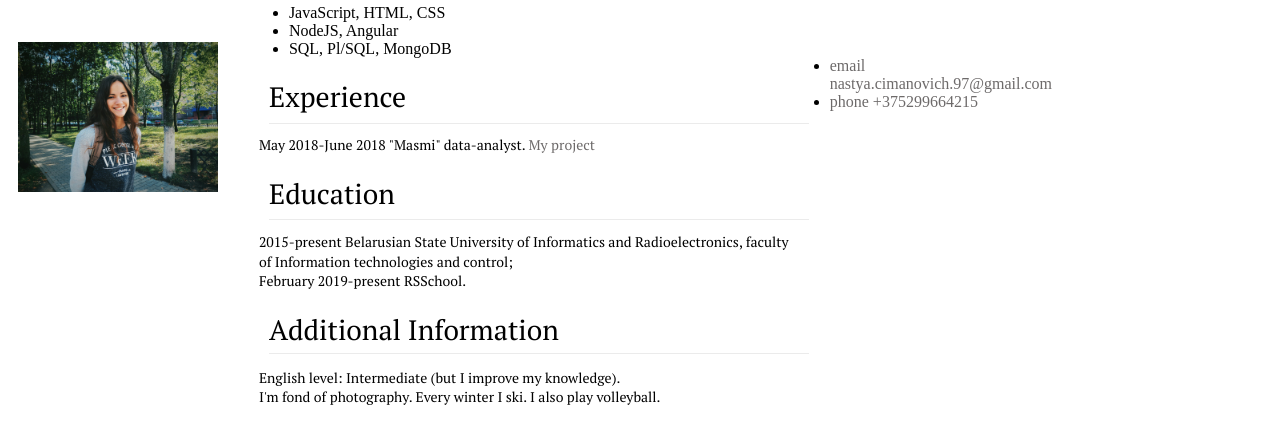
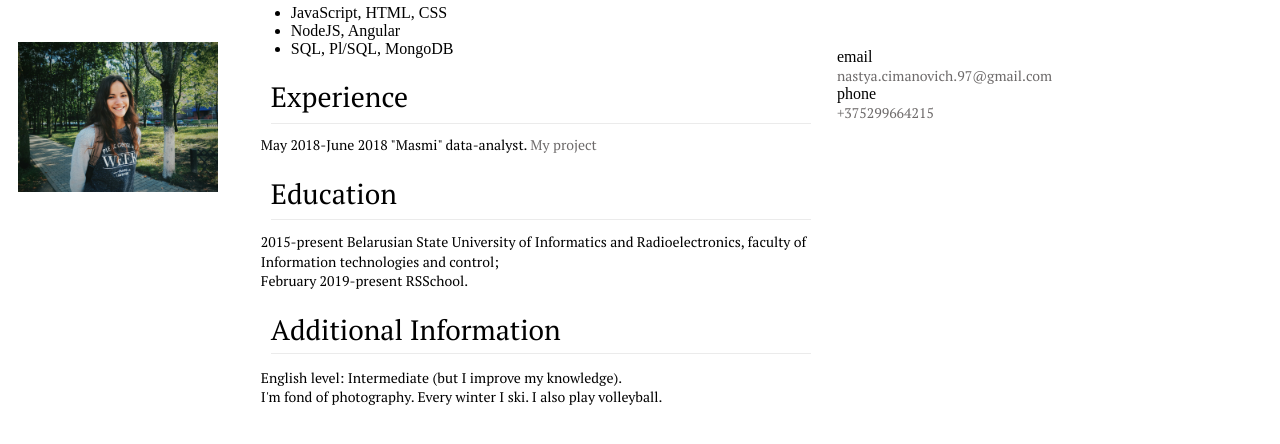
Before and after one commit to NastyaTsimanovich97/rsschool-2019Q1-cv, a plain HTML site: page index.html in a window 1280 px wide. Shown: the part 246-690 px from the top of the page. Drawn offline with Linux system fonts and the light colour scheme.

Commit message:
Fix:contact information

```diff
--- a/index.html
+++ b/index.html
@@ -64,8 +64,8 @@
     </main>
     <footer>
         <ul class="contact" id="contact">
-            <li><a href="">email nastya.cimanovich.97@gmail.com</a></li>
-            <li><a href="">phone +375299664215</a></li>
+            <li>email<a href="mailto:nastya.cimanovich.97@gmail.com"> nastya.cimanovich.97@gmail.com</a></li>
+            <li>phone<br><a href="phone:+375299664215"> +375299664215</a></li>
         </ul>
     </footer>
 </body>
--- a/style.css
+++ b/style.css
@@ -12,6 +12,8 @@ body{
 }
 
 a{
+    font-family: 'PT Serif', 'Times New Roman', serif;
+    font-size: 14px;
     text-decoration: none;
     color:#6d6a6a;
 }
@@ -82,3 +84,11 @@ footer{
     position: relative;
     left:20px;
 }
+ ol, ul footer{
+    list-style: none;
+}
+footer li{
+    text-decoration:none;
+    list-style: none;
+    display: inline;
+}
```
